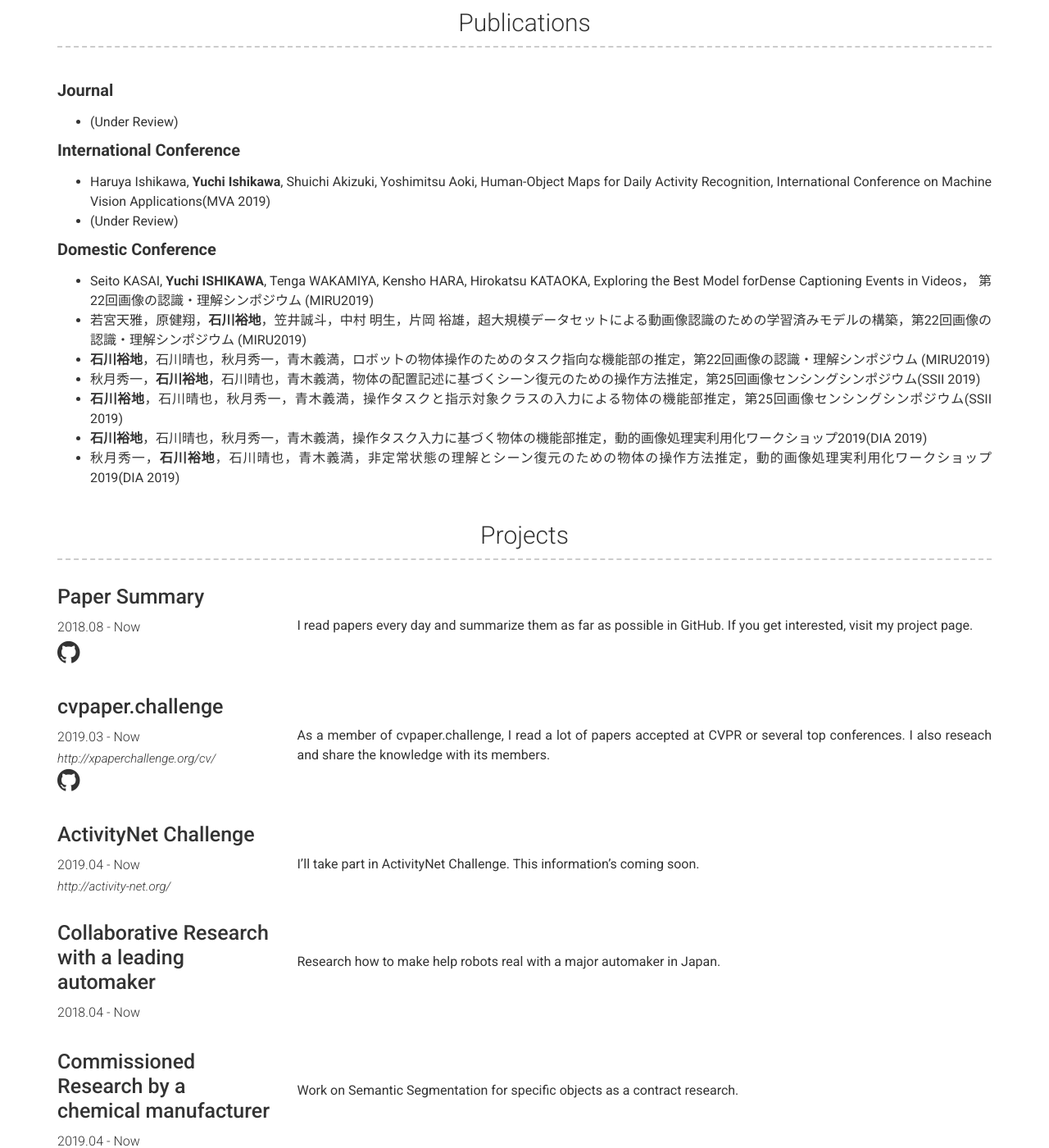
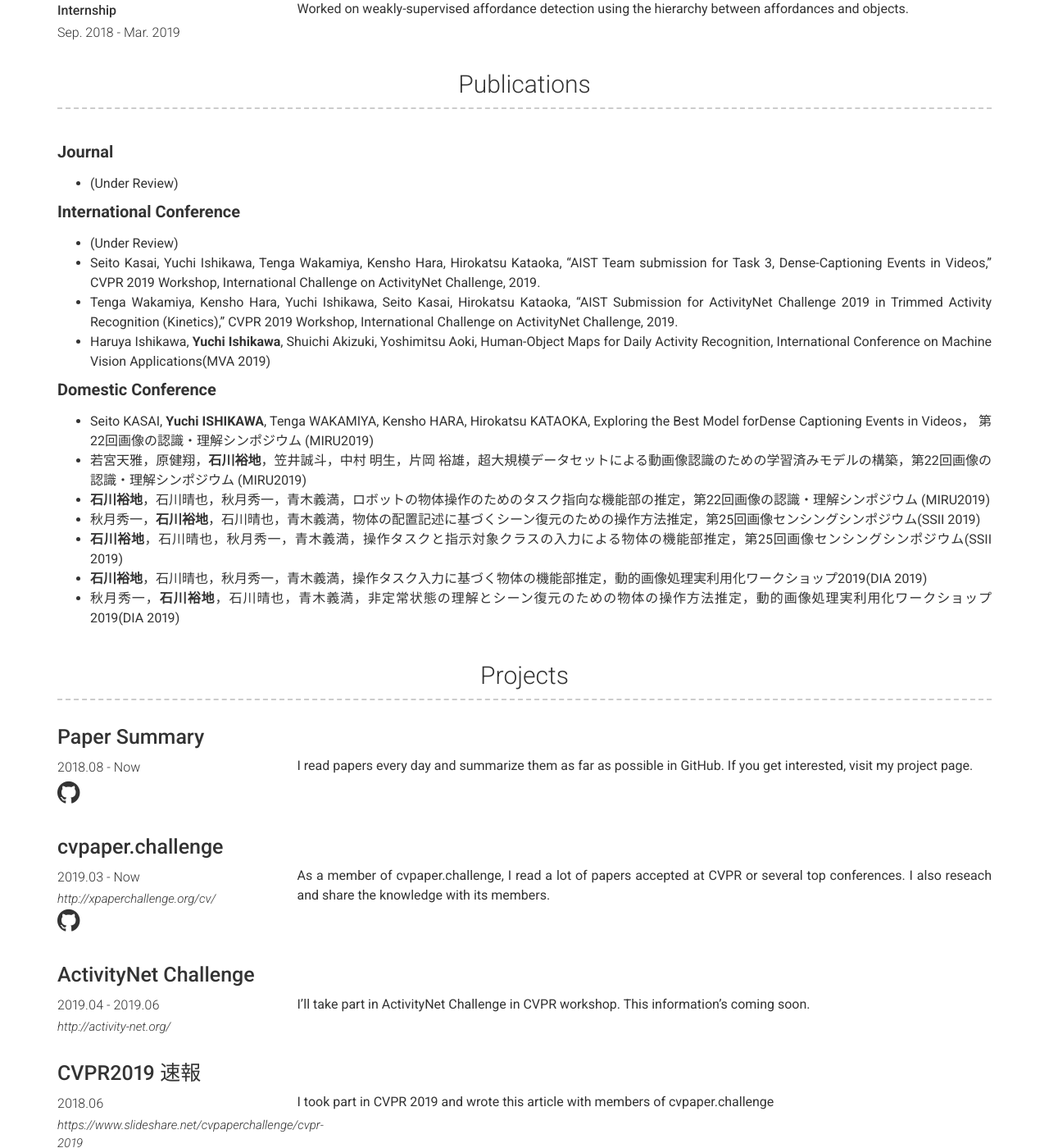
Before and after one commit to yiskw713/yiskw713.github.io.v1, a Jekyll site: the page built from index.md, in a window 1280 px wide and 1400 px high, scrolled down 1533 px. Shown: the whole window at 82% size. Built offline with Jekyll 4.4.1, drawn with Linux system fonts in a browser that asks for light colours; some of the changed text lies outside the part shown.

Commit message:
add jp page

```diff
--- a/_config.yml
+++ b/_config.yml
@@ -8,7 +8,7 @@ title: Graduate Student majoring in Computer Vision
 email: yishikawa[at]aoki-medialab.jp
 # phone: Your phone number (optional)
 website: https://github.com/yiskw713
-japanease:
+japanese: https://yiskw713.github.io/yiskw713.github.io.jp
 
 # Social links
 twitter_username: yiskw713
@@ -31,6 +31,7 @@ about_content: |
   My research interests are Machine Learning, Computer Vision(Semantic Segmentation and Action Recognition) and Robot Vision(Affordance and Motion Analysis). <br>
   Now I'm working on these topics;
     * Function Detection of an object (e.g. Affordance)
+    * Action Proposal
     * Action Recognition
     * Semantic Segmentation
     * Object Detection
@@ -52,9 +53,15 @@ publications_content: |
   * (Under Review)
 
   ## <b>International Conference</b>
+  * (Under Review)
+  * Seito Kasai, Yuchi Ishikawa, Tenga Wakamiya, Kensho Hara, Hirokatsu Kataoka,
+    “AIST Team submission for Task 3, Dense-Captioning Events in Videos,”
+    CVPR 2019 Workshop, International Challenge on ActivityNet Challenge, 2019.
+  * Tenga Wakamiya, Kensho Hara, Yuchi Ishikawa, Seito Kasai, Hirokatsu Kataoka,
+    “AIST Submission for ActivityNet Challenge 2019 in Trimmed Activity Recognition (Kinetics),”
+    CVPR 2019 Workshop, International Challenge on ActivityNet Challenge, 2019.
   * Haruya Ishikawa, <b>Yuchi Ishikawa</b>, Shuichi Akizuki, Yoshimitsu Aoki,
     Human-Object Maps for Daily Activity Recognition, International Conference on Machine Vision Applications(MVA 2019)
-  * (Under Review)
 
   ## <b>Domestic Conference</b>
   * Seito KASAI, <b>Yuchi ISHIKAWA</b>, Tenga WAKAMIYA, Kensho HARA, Hirokatsu KATAOKA, Exploring the Best Model forDense Captioning Events in Videos，
--- a/_data/projects.yml
+++ b/_data/projects.yml
@@ -20,13 +20,22 @@
     I also reseach and share the knowledge with its members.
 
 - name: ActivityNet Challenge
-  dates: 2019.04 - Now
+  dates: 2019.04 - 2019.06
   link: http://activity-net.org/
   github:
   quote: >
 
   description: | # this will include new lines to allow paragraphs
-    I'll take part in ActivityNet Challenge. This information's coming soon.
+    I'll take part in ActivityNet Challenge in CVPR workshop. This information's coming soon.
+
+- name: CVPR2019 速報
+  dates: 2018.06
+  link: https://www.slideshare.net/cvpaperchallenge/cvpr-2019
+  github:
+  quote: >
+
+  description: | # this will include new lines to allow paragraphs
+    I took part in CVPR 2019 and wrote this article with members of cvpaper.challenge
 
 - name: Collaborative Research with a leading automaker
   dates: 2018.04 - Now
--- a/_includes/header.html
+++ b/_includes/header.html
@@ -111,9 +111,9 @@
         Web: {% include a.html href=site.website %}{{ site.website | escape }}</a>
       </p>
       {%- endif -%}
-      {%- if site.japanease -%}
+      {%- if site.japanese -%}
       <p>
-        日本語: {% include a.html href=site.website %}{{ site.website | escape }}</a>
+        日本語: {% include a.html href=site.japanese %}{{ site.japanese | escape }}</a>
       </p>
       {%- endif -%}
     </div>
```
